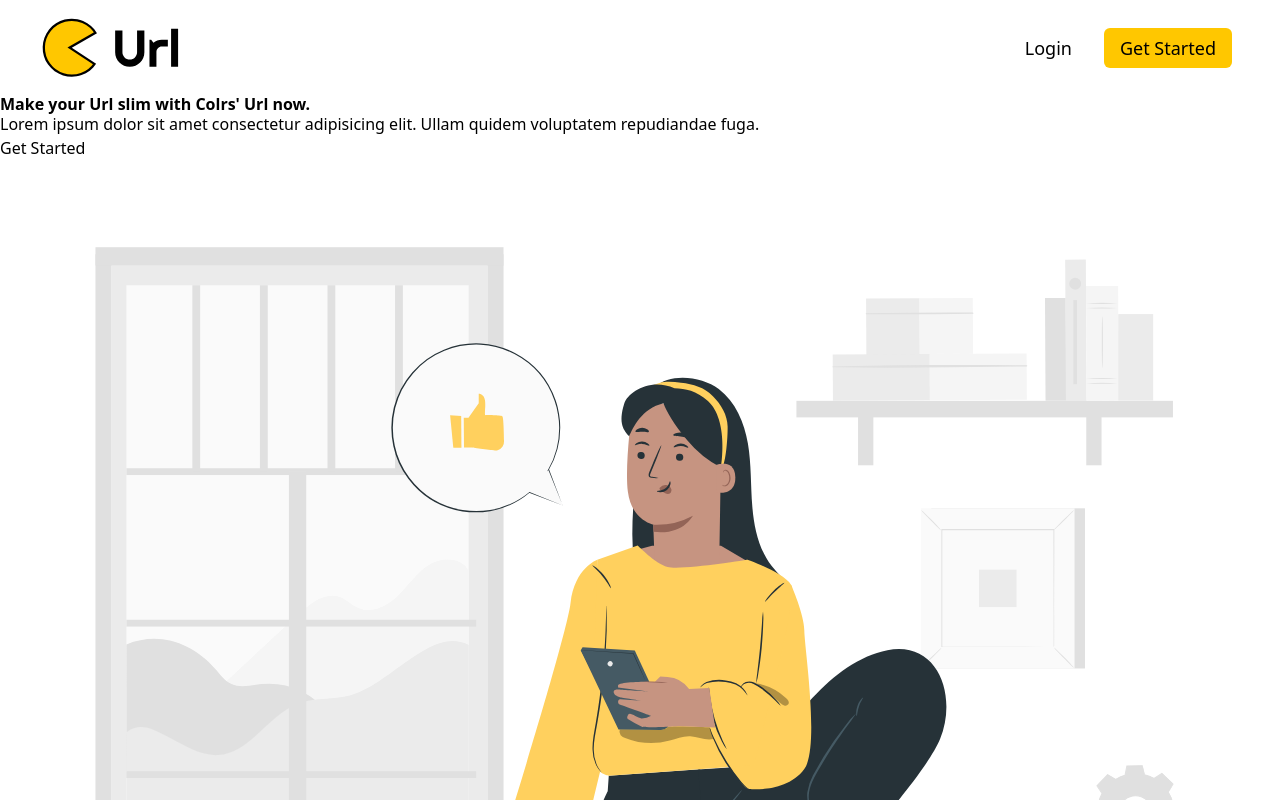
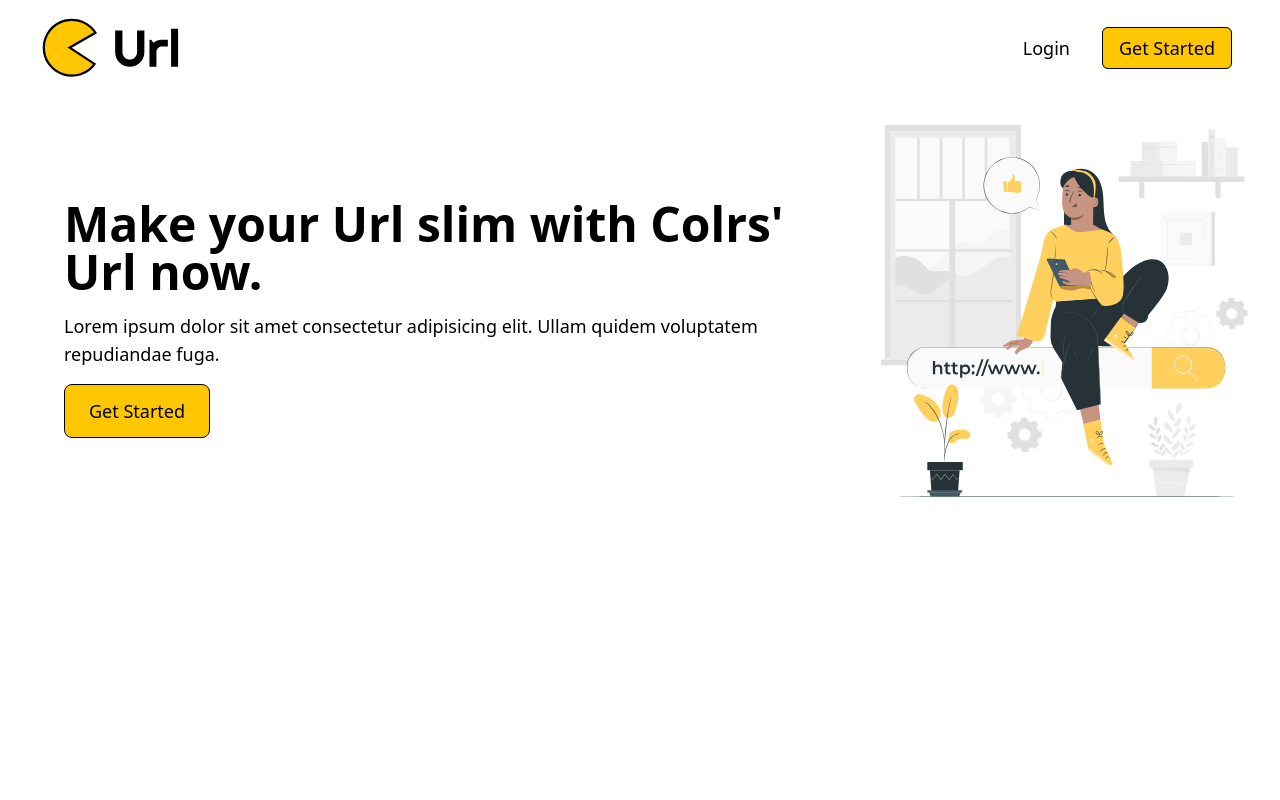
Before and after one commit to sberkar/colrs-streaming, a React (Create React App) app: page /app in a window 1280 px wide. Shown: the top 800 px of the page. Built offline with nearby package versions, Linux system fonts and the light colour scheme; no server answers.

Commit message:
hero section improved

```diff
--- a/src/components/Hero.jsx
+++ b/src/components/Hero.jsx
@@ -1,15 +1,16 @@
+import { Link } from "react-router-dom";
 import MobileHeroImg from "./image/url_hero_mobile.svg";
 import NonMobileHeroImg from "./image/url_hero_nonmobile.svg"
 
 function Hero() {
-    return <section class="hero">
-            <div class="hero-info">
-                <h2 className="font-quicksand leading-4 font-bold">Make your Url slim with Colrs' Url now.</h2>
-                <p>Lorem ipsum dolor sit amet consectetur adipisicing elit. Ullam quidem voluptatem repudiandae fuga.</p>
-                <button class="cto">Get Started</button>
+    return <section class="flex flex-col-reverse md:flex-row items-center justify-center">
+            <div class="w-full first-letter:md:w-1/2 px-[5%]">
+                <h2 className="mt-5 font-quicksand text-3xl sm:text-4xl md:text-5xl font-bold">Make your Url slim with Colrs' Url now.</h2>
+                <p className="my-4 text-md md:text-lg">Lorem ipsum dolor sit amet consectetur adipisicing elit. Ullam quidem voluptatem repudiandae fuga.</p>
+                <Link to="/app/login"><button class="px-4 py-2 md:px-6 md:py-3 bg-primary rounded-lg font-medium text-lg border border-black" >Get Started</button></Link>
             </div>
-            <img src={NonMobileHeroImg} alt="" class="non-mobile" />
-            <img src={MobileHeroImg} alt="" class="mobile" />
+            <img src={NonMobileHeroImg} alt="" class="hidden sm:hidden md:block w-1/3" />
+            <img src={MobileHeroImg} alt="" class="md:hidden h-[200px] sm:w-1/2" />
         </section>
 }
 
--- a/src/components/Nav.jsx
+++ b/src/components/Nav.jsx
@@ -28,7 +28,7 @@ function Nav() {
     }
 
     return <header>
-        <nav className="flex items-center px-8 py-2">
+        <nav className="flex items-center px-4 py-3 md:px-8 md:py-2">
             <div className="w-full flex items-center justify-between md:w-1/4">
                 <Link className="" to="/"><img src={Logo} className="h-[50px] md:h-[80px]" alt="colrs url logo"/></Link>
                 <span className="md:hidden relative z-10 text-3xl" onClick={() => menuTogglerFn()}><IonIcon name={menuIcon} /></span>
@@ -44,7 +44,7 @@ function Nav() {
                         <Link to="/app/login" className="text-lg font-medium">Login</Link>
                     </div>
                     <div className="mx-4">
-                        <Link to="/app/login" className="text-lg px-4 py-2 bg-primary rounded-md font-medium">Get Started</Link>
+                        <Link to="/app/login" className="text-lg border border-black px-4 py-2 bg-primary rounded-md font-medium">Get Started</Link>
                     </div>
                 </>}
             </div>
--- a/src/pages/AllUrls.jsx
+++ b/src/pages/AllUrls.jsx
@@ -23,11 +23,11 @@ function AllUrls(){
 
     return <>
     <Nav />
-    <section className="px-[50px] my-8 grid grid-cols-1 sm:grid-cols-2 md:grid-cols-3 gap-4">
+    <section className="px-6 md:px-8 my-4 md:my-8  grid grid-cols-1 sm:grid-cols-2 md:grid-cols-3 gap-4">
         {urls && urls.map(url =>  <div className="flex">
             <div className="flex h-[72px] w-[72px] capitalize items-center justify-center font-semi text-3xl bg-primary rounded-lg border border-black mr-4">{url.title[0]}</div>
             <div className="">
-                <h3 className="text-xl font-semibold md:font-medium md:text-xl lg: text-2xl"><Link to={`/app/url/${url.code}`}>{url.title}</Link></h3>
+                <h3 className="text-xl font-semibold md:font-medium md:text-xl lg:text-2xl"><Link to={`/app/url/${url.code}`}>{url.title}</Link></h3>
                 <p><a className="text-slate-800 text-md md:text-lg" href={`/${url.code}`} target="_blank" rel="noopener noreferrer">{`colrs.in/${url.code}`}</a></p>
             </div>
         </div> )}
```
Also changed, not shown: public/dist/output.css.
